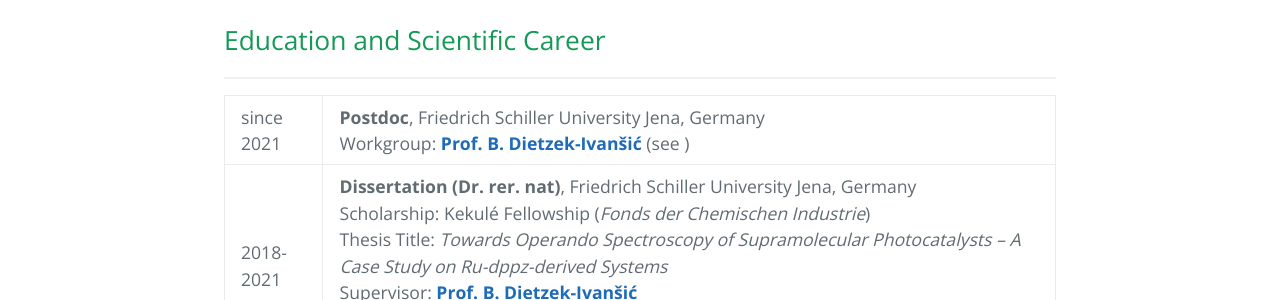
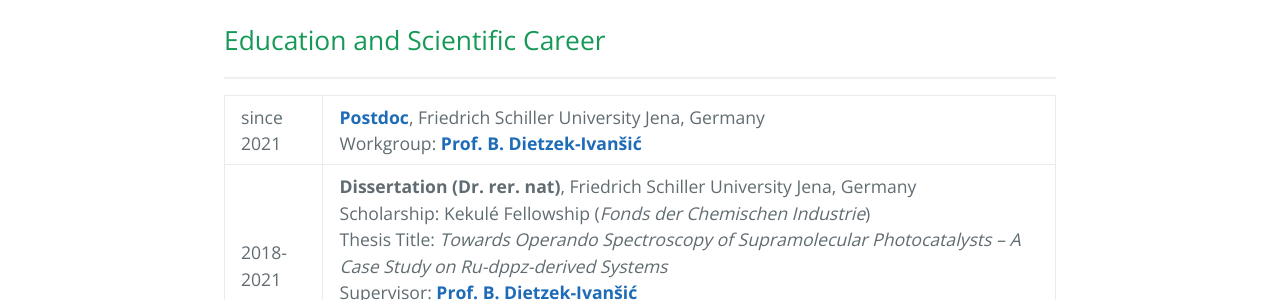
Before and after one commit to carolin-m/carolin-m.github.io, a Jekyll site: the page built from about.md, in a window 1280 px wide and 900 px high. Shown: the part 353-653 px from the top of the window. Built offline with Jekyll 4.4.1, drawn with Linux system fonts in a browser that asks for light colours.

Commit message:
Update about.md

```diff
--- a/about.md
+++ b/about.md
@@ -10,7 +10,7 @@ order: 0
 ## Education and Scientific Career <br>
 ______________
 
-| since 2021  | **Postdoc**, Friedrich Schiller University Jena, Germany <br /> Workgroup: [**Prof. B. Dietzek-Ivanšić**](https://www.ipc.uni-jena.de/en/AGDietzek) (see ) |
+| since 2021  | [**Postdoc**]({{ '/now.html' | absolute_url }}), Friedrich Schiller University Jena, Germany <br /> Workgroup: [**Prof. B. Dietzek-Ivanšić**](https://www.ipc.uni-jena.de/en/AGDietzek) |
 | 2018-2021  | **Dissertation (Dr. rer. nat)**, Friedrich Schiller University Jena, Germany <br /> Scholarship: Kekulé Fellowship (*Fonds der Chemischen Industrie*) <br /> Thesis Title: *Towards Operando Spectroscopy of Supramolecular Photocatalysts – A Case Study on Ru-dppz-derived Systems* <br /> Supervisor: [**Prof. B. Dietzek-Ivanšić**](https://www.ipc.uni-jena.de/en/AGDietzek) <br /> Referees: [**Prof. B. Dietzek-Ivanšić**](https://www.ipc.uni-jena.de/en/AGDietzek), [**Prof. S. Gräfe**](https://www.ipc.uni-jena.de/Theochem), and [**Prof. T. Keyes**](https://sites.google.com/dcu.ie/keyes-research-group/home) <br /> Grade: *summa cum laude* |
 | 2020 | **Research Stay**, Lund University, Sweden <br /> Workgroup: [**Prof. A. Yartsev**](https://portal.research.lu.se/en/persons/arkady-yartsev) <br /> Purpose: Ultrafast Transient Absorption Spectroscopy in Flow Cells to study the Reaction Dynamics of photoexcited Ru(II) complexes with Triethylamine (2 weeks) |
 | 2016-2018 | **M. Sc. in Chemistry** Friedrich Schiller University Jena, Germany <br /> Thesis Title: *Photoactive Proton Pumping at a Microcavity Supported Lipid Bilayer* <br /> Supervisors: [**Prof. T. Keyes**](https://sites.google.com/dcu.ie/keyes-research-group/home) and  [**Prof. B. Dietzek-Ivanšić**](https://www.ipc.uni-jena.de/en/AGDietzek) (formal) <br /> Grade: 1.1 (Thesis: 1.0) |
```
